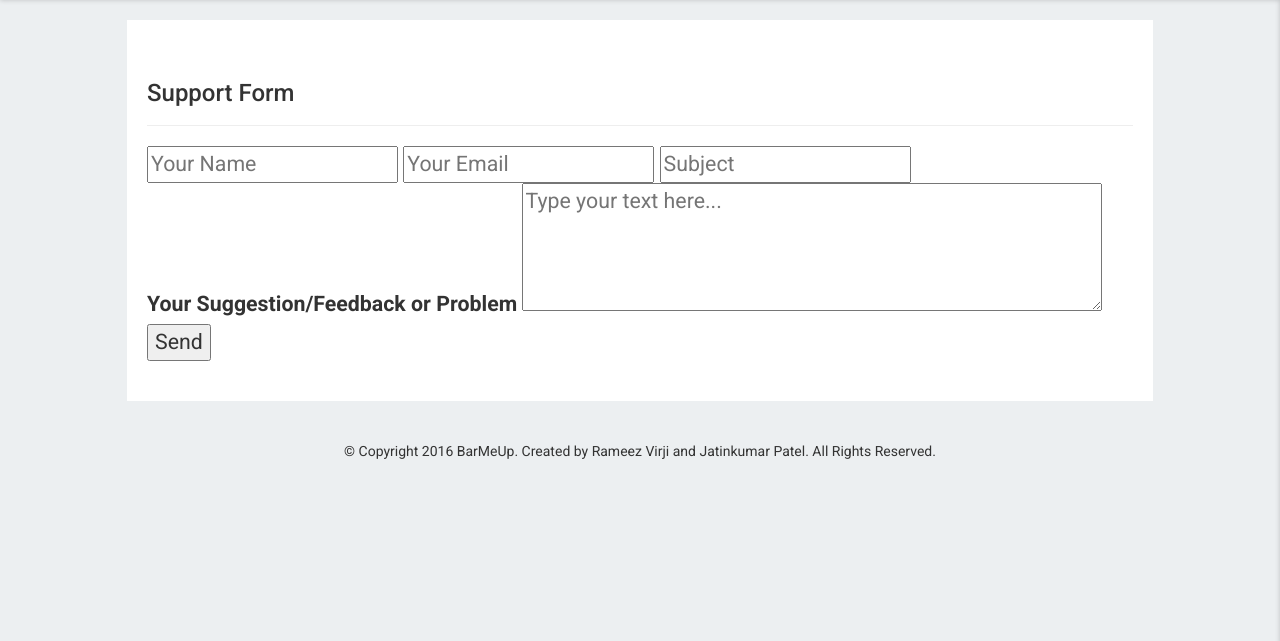
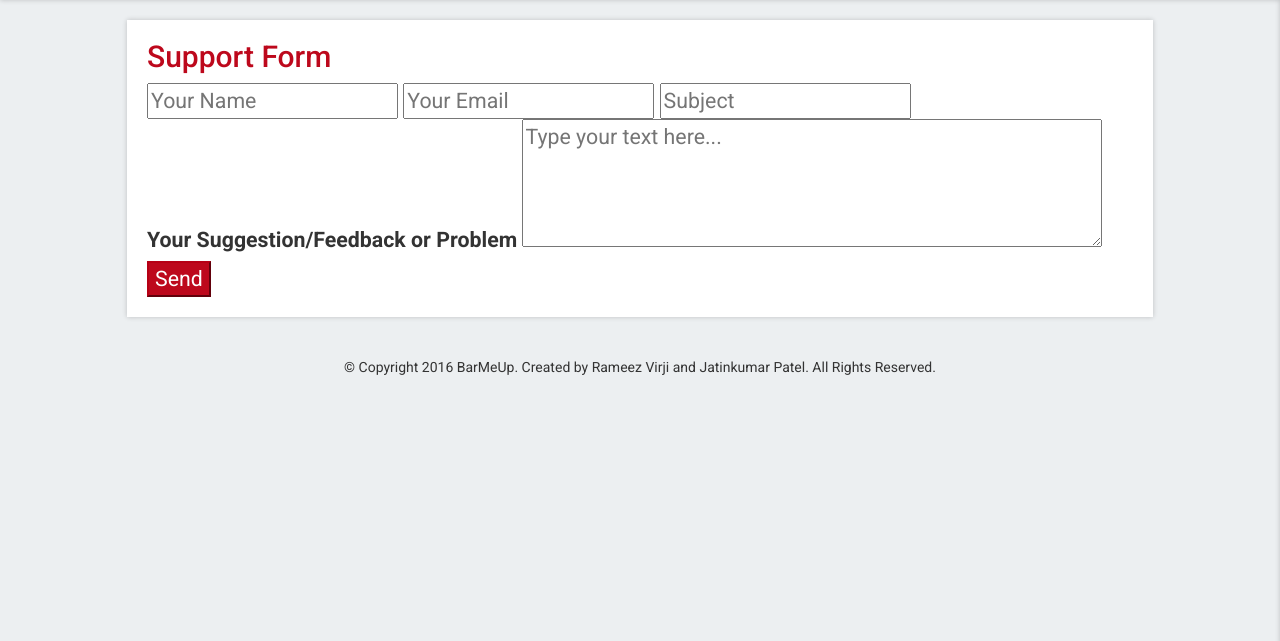
Before and after one commit to rameezv/BarFinder, a PHP site: page /support in a window 1280 px wide. Shown: the part 80-721 px from the top of the page. Run offline with PHP 8.4, Linux system fonts and the light colour scheme; data that the repository does not hold is empty; some libraries are stand-ins or nearby versions.

Commit message:
Style fixes

```diff
--- a/css/style.css
+++ b/css/style.css
@@ -170,7 +170,7 @@ h2 {
     margin-right:8%;
 }
 
-#login-form .logform button, #profile-form .proform button {
+#login-form .logform button, #profile-form .proform button, #information button {
     color: #fff;
     background-color: #bd081c;
     border-color: #b60015;
--- a/view/support.php
+++ b/view/support.php
@@ -30,11 +30,8 @@ if(isset($_POST["submit"])){
 
 <div class="container">
     <!-- Feedback Form Starts Here -->
-    <div id="information">
-        <!-- Heading Of The Form -->
-        <div class="page-header">
-            <h3>Support Form</h3>
-        </div>
+    <div id="information" class="shadow">
+    <h2 style="margin-top:0;">Support Form</h2>
         <!-- Feedback Form -->
         <form action="#" id="form" method="post" name="form">
             <input name="vname" placeholder="Your Name" type="text" value="">
@@ -45,7 +42,11 @@ if(isset($_POST["submit"])){
             <button id="send" type="submit" name="submit">Send</button>
         </form>
 
-        <h3><?php echo $msg ?></h3>
+        <?php
+            if (isset($msg)) {
+                echo '<h3>'.$msg.'</h3>';
+            }
+        ?>
 
     </div>
     <!-- Feedback Form Ends Here -->
```
